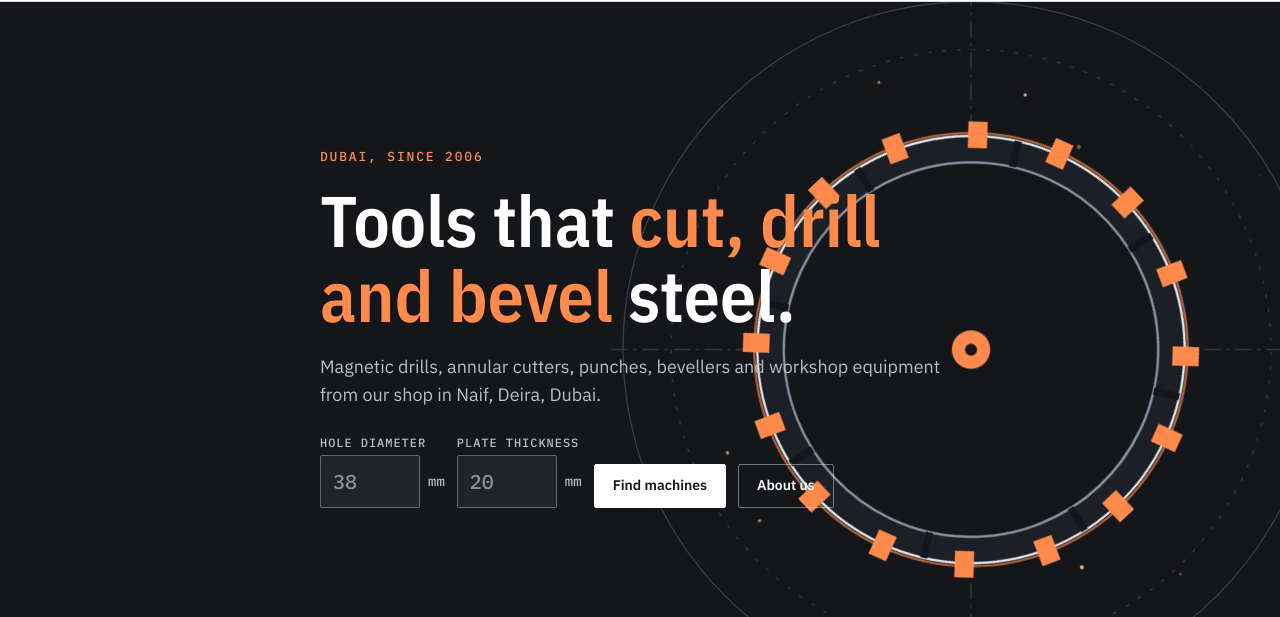
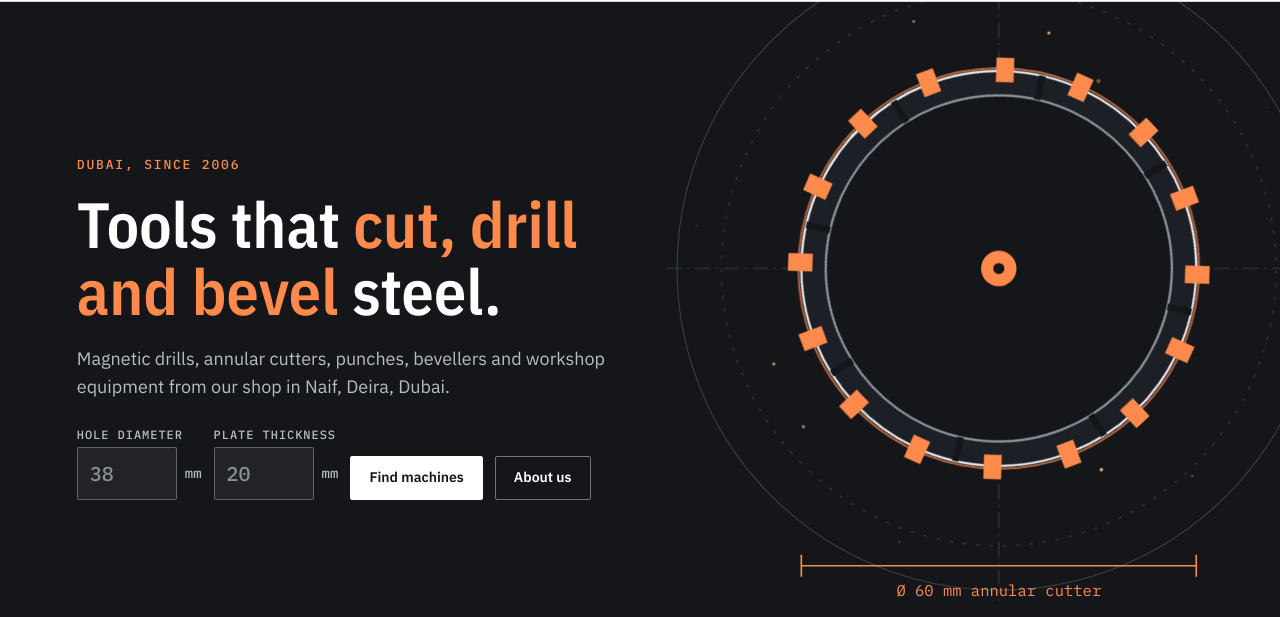
Before and after one commit to mustafat52/Global-Vision, a plain HTML site: page index.html in a window 1280 px wide. Shown: the part 63-680 px from the top of the page. Drawn offline with nearby package versions, Linux system fonts and the light colour scheme.

Commit message:
add first

```diff
--- a/assets/style.css
+++ b/assets/style.css
@@ -151,3 +151,8 @@ input[type=range]:active::-webkit-slider-thumb{height:32px;margin-top:-15px}
 .bi:hover{translate:8px 0}.ac:hover,.lg a:hover{translate:0 -3px}.cg a:hover{translate:4px 0}}
 @media(prefers-reduced-motion:reduce){.hc>*{opacity:1;animation:none}.hbg *,.mqt,.hz,.fab{animation:none!important}.hbg .dim{stroke-dashoffset:0}}
 @media(max-width:800px){.hero{min-height:0}.hbg{width:130vw;right:-48vw;top:12%;transform:none;opacity:.28}.hc{padding:34px 16px 30px}.hero h1{font-size:clamp(36px,10.5vw,48px)}.sub{font-size:16px}.qf{gap:10px}.qf label{flex:1 1 40%}.qf .btn{flex:1 1 100%}.mq a{height:46px;padding:0 14px}.mq img{height:24px}}
+/* hero text anchored to the left of the viewport */
+.hbg{width:min(720px,52vw)}
+.hc{max-width:none;margin:0;padding-left:clamp(22px,6vw,120px);padding-right:22px}.hc>*{max-width:min(640px,48vw)}.hero h1{font-size:clamp(42px,5vw,76px)}
+@media(max-width:800px){.hc{padding:34px 16px 30px}.hc>*{max-width:none}.hbg{width:130vw}}
+@media(min-width:801px){.hbg{top:46%;transform:translateY(-60%)}}
```
